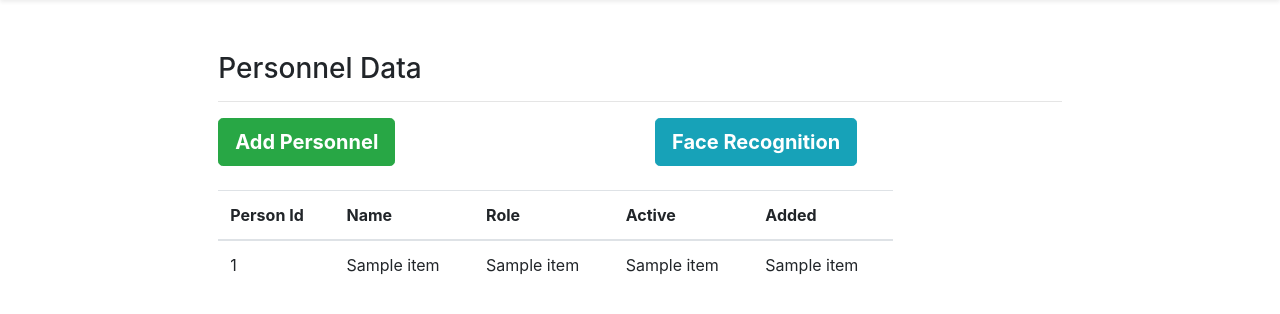
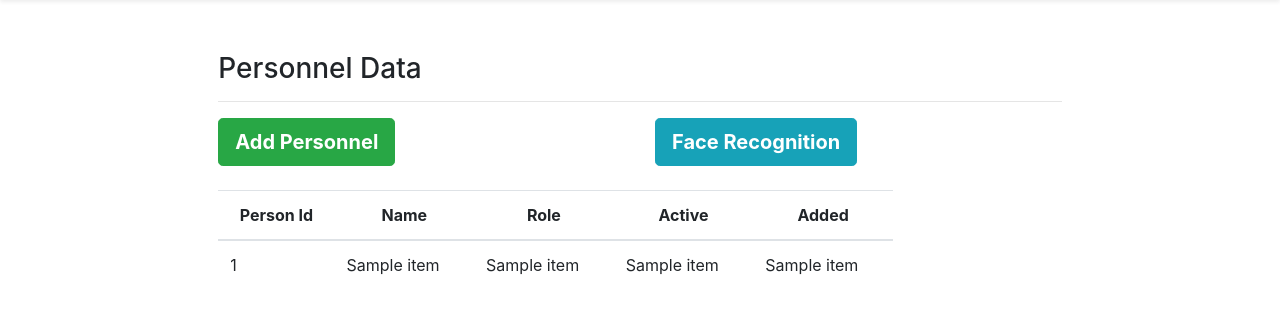
Before and after one commit to algonacci/face-recognition-v2, a Flask app: template templates/index.html in a window 1280 px wide. Shown: the part 73-387 px from the top of the page. Run offline with Flask 2, Linux system fonts and the light colour scheme; the template is opened without the code that fills it: most values are stand-ins (such as "Sample title", 1, 10 or a date in 2020); parts of the project's set-up code (start-up, migrations or seed data) failed here and were passed over; some libraries are stand-ins or nearby versions.

Commit message:
fix table

```diff
--- a/app.py
+++ b/app.py
@@ -77,7 +77,7 @@ def fr_page():
                    " order by 1 desc")
     data = cursor.fetchall()
     table = pd.read_csv("Attendance.csv")
-    table = table.to_html(classes='table table-hover')
+    table = table.to_html(classes='table table-hover text-center', index=False)
     return render_template('fr_page.html', data=data, table=table)
 
 
--- a/static/css/style.css
+++ b/static/css/style.css
@@ -8,3 +8,7 @@
 .mt-100{
     margin-top:100px;
 }
+
+table thead tr {
+    text-align: center !important;
+}
```
